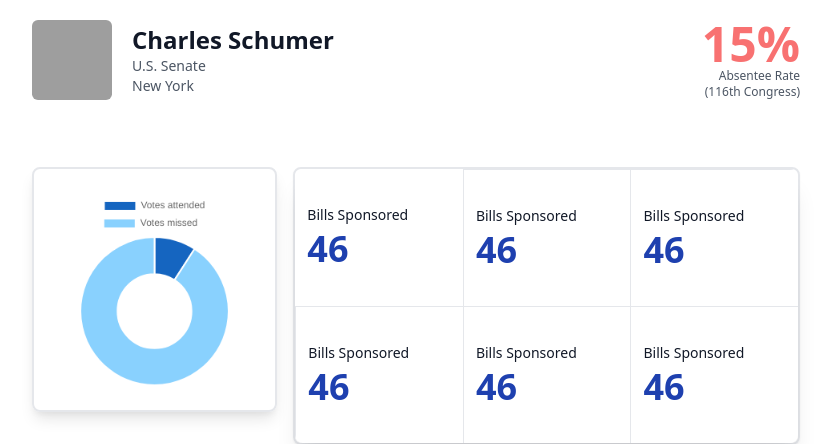
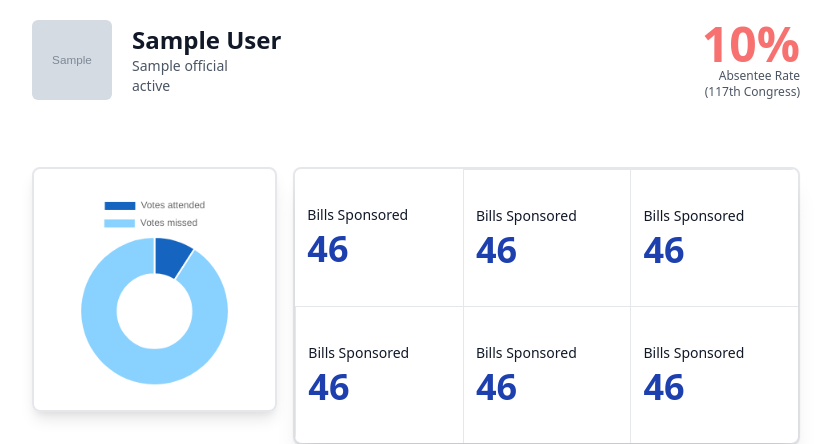
Before and after one commit to jackmccain/CongressActivity, a Flask app: template CongressActivity/templates/pages/official.html in a window 1280 px wide. Shown: the part 160-604 px from the top of the page, without its empty margins (224-1055 px from the left). Run offline with Flask 2, Linux system fonts and the light colour scheme; the template is opened without the code that fills it: most values are stand-ins (such as "Sample title", 1, 10 or a date in 2020); grey boxes marked "Sample" are stand-in pictures; style sheets or scripts are compiled from the project's sources; some libraries are stand-ins or nearby versions; grey boxes are pictures that could not be loaded.

Commit message:
fed data into

```diff
--- a/CongressActivity/templates/senoverview.html
+++ b/CongressActivity/templates/senoverview.html
@@ -1,12 +1,12 @@
 <div class="sm:flex sm:items-center sm:justify-between">
     <div class="sm:flex sm:space-x-5">
       <div class="flex-shrink-0">
-        <img class="mx-auto h-20 w-20 rounded-md" src="https://www.biography.com/.image/ar_1:1%2Cc_fill%2Ccs_srgb%2Cfl_progressive%2Cq_auto:good%2Cw_1200/MTQzMDI1Mzc4NTEwNzc1NTAx/charles-schumer-official-portraitjpg.jpg" alt="">
+        <img class="mx-auto h-20 w-20 rounded-md" src="{{detailed_data['image']}}" alt="">
       </div>
       <div class="mt-4 text-center sm:mt-0 sm:pt-1 sm:text-left">
-        <p class="text-xl font-bold text-gray-900 sm:text-2xl">Charles Schumer</p>
-        <p class="text-sm font-medium text-gray-600">U.S. Senate</p>
-        <p class="text-sm font-medium text-gray-600">New York</p>
+        <p class="text-xl font-bold text-gray-900 sm:text-2xl">{{official["first_name"]}} {{official["last_name"]}}</p>
+        <p class="text-sm font-medium text-gray-600">{{official["title"]}}</p>
+        <p class="text-sm font-medium text-gray-600">{{official["state"]}}</p>
       </div>
     </div>
   </div>
--- a/CongressActivity/templates/senrate.html
+++ b/CongressActivity/templates/senrate.html
@@ -1,4 +1,4 @@
 <p class="text-4xl font-bold text-red-400 text-right sm:text-5xl mt-0">
-    15%
-    <p class="text-xs font-medium text-gray-600 text-right "> Absentee Rate <p class="text-xs font-medium text-gray-600 text-right ">(116th Congress) </p></p>
+    {{official['missed_votes_pct']}}%
+    <p class="text-xs font-medium text-gray-600 text-right "> Absentee Rate <p class="text-xs font-medium text-gray-600 text-right ">(117th Congress) </p></p>
 </p>
--- a/CongressActivity/templates/statdisplay.html
+++ b/CongressActivity/templates/statdisplay.html
@@ -1,12 +1,22 @@
 <div class="border-2 shadow-sm rounded-lg">
     <dl class="mt-0 grid grid-cols-2 grid-rows-2 rounded-lg bg-white overflow-hidden shadow-xl divide-x divide-y divide-gray-200 md:grid-cols-3 divide-x ">
-        {% block statdisplay %}
-        {% include 'statdisplayindv.html' %}
-        {% include 'statdisplayindv.html' %}
-        {% include 'statdisplayindv.html' %}
-        {% include 'statdisplayindv.html' %}
-        {% include 'statdisplayindv.html' %}
-        {% include 'statdisplayindv.html' %}
-        {% endblock %}
+        {% with x="Total Votes", y=official['total_votes'] %}
+            {% include 'statdisplayindv.html'%}
+        {% endwith %}
+        {% with x="Missed Votes", y=official['missed_votes'] %}
+            {% include 'statdisplayindv.html'%}
+        {% endwith %}
+        {% with x="Activity Score", y=100-official['missed_votes_pct'], z="%" %}
+            {% include 'statdisplayindv.html'%}
+        {% endwith %}
+        {% with x="Bills Sponsored", y=detailed_data["roles"][0]["bills_sponsored"] %}
+            {% include 'statdisplayindv.html'%}
+        {% endwith %}
+        {% with x="Bills Co-Sponsored", y=detailed_data["roles"][0]["bills_cosponsored"] %}
+            {% include 'statdisplayindv.html'%}
+        {% endwith %}
+        {% with x="Votes Against Party", y=official['votes_against_party_pct'], z="%" %}
+            {% include 'statdisplayindv.html'%}
+        {% endwith %}
     </dl>
   </div>
```
